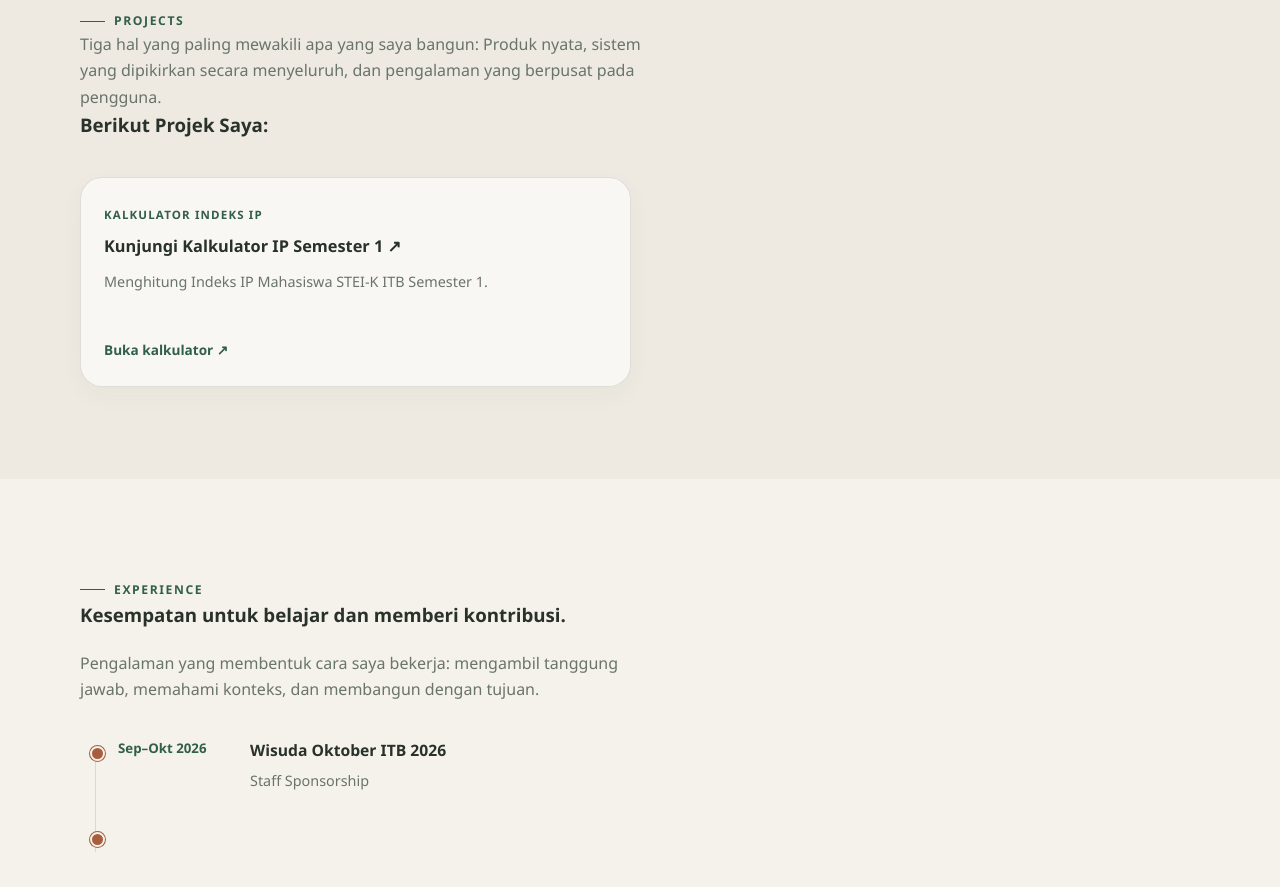
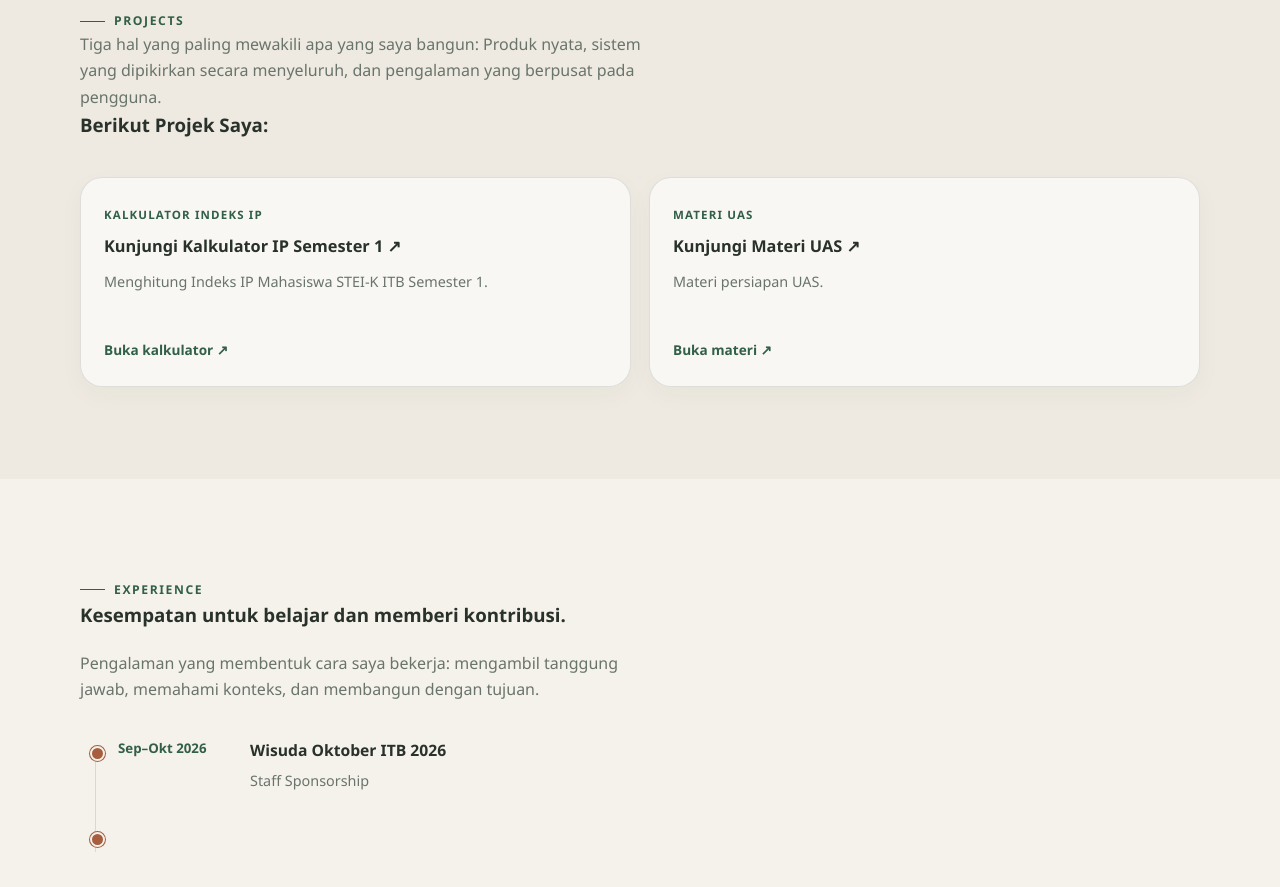
Before and after one commit to SmartAruna/aboutme, a plain HTML site: page index.html in a window 1280 px wide. Shown: the part 1386-2273 px from the top of the page. Drawn offline with Linux system fonts and the light colour scheme.

Commit message:
Add files via upload

```diff
--- a/index.html
+++ b/index.html
@@ -1316,7 +1316,18 @@
               <a class="text-link" href="https://smartaruna.github.io/kalkulator-indeks-sem-1/" target="_blank" rel="noopener noreferrer">Buka kalkulator ↗</a>
             </div>
           </article>
-
+          <article class="panel project-card reveal">
+            <div class="project-content">
+              <span class="project-type">Materi UAS</span>
+              <h3>
+                <a href="https://smartaruna.github.io/materi-uas/" target="_blank" rel="noopener noreferrer">
+                  Kunjungi Materi UAS ↗
+                </a>
+              </h3>
+              <p>Materi persiapan UAS.</p>
+              <a class="text-link" href="https://smartaruna.github.io/materi-uas/" target="_blank" rel="noopener noreferrer">Buka materi ↗</a>
+            </div>
+          </article>
         </div>
       </div>
     </section>
@@ -1367,8 +1378,8 @@
             <p> STEI-K ITB adalah singkatan dari Sekolah Teknik Elektro dan Informatika – Komputasi,
               yaitu salah satu rumpun pendidikan di Institut Teknologi Bandung (ITB) yang berfokus pada
                bidang teknologi komputer, informatika, pemrograman, dan pengembangan sistem digital.
-              Secara sederhana, STEI-K mempelajari bagaimana teknologi komputer bekerja, bagaimana perangkat lunak dibuat,
-              bagaimana data diolah, serta bagaimana teknologi informasi dapat digunakan untuk menyelesaikan berbagai permasalahan.
+              Secara sederhana, STEI-K mempelajari bagaimana teknologi komputer bekerja, bagaimana perangkat lunak
+              dibuat, bagaimana data diolah, serta bagaimana teknologi informasi dapat digunakan untuk menyelesaikan berbagai permasalahan.
             </p>
 
           </div>
```
